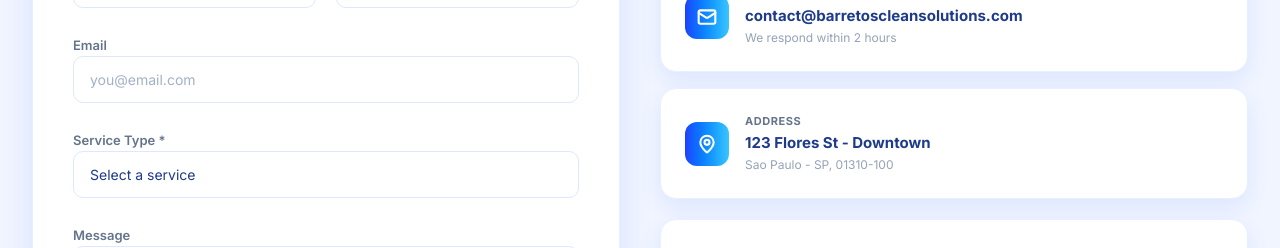
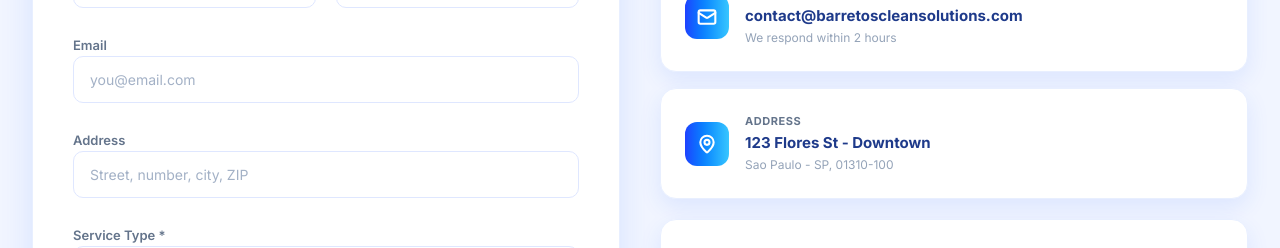
Before and after one commit to mizaeldragon/barretos-clean-solutions, a React (Vite) app: page / in a window 1280 px wide. Shown: the part 6600-6848 px from the top of the page. Built offline with nearby package versions, Linux system fonts and the light colour scheme.

Commit message:
feat: add enderenço no form

```diff
--- a/src/components/Contact.jsx
+++ b/src/components/Contact.jsx
@@ -20,6 +20,7 @@ const Contact = () => {
         name: '',
         phone: '',
         email: '',
+        address: '',
         service: '',
         message: ''
     };
@@ -29,7 +30,7 @@ const Contact = () => {
     const [phoneError, setPhoneError] = useState('');
     const [smsToastVisible, setSmsToastVisible] = useState(false);
 
-    const smsNumber = '+15514075453';
+    const smsNumber = '15514075453';
     const whatsappNumber = '15514075453';
 
     const formatPhone = (value) => {
@@ -83,6 +84,7 @@ const Contact = () => {
             `Name: ${formData.name}`,
             `Phone: ${formData.phone}`,
             `Email: ${formData.email || 'Not informed'}`,
+            `Address: ${formData.address || 'Not informed'}`,
             `Service: ${serviceLabel}`,
             `Message: ${formData.message || 'Not informed'}`
         ].join('\n');
@@ -106,7 +108,7 @@ const Contact = () => {
         if (!validateBeforeSend()) return;
 
         const message = encodeURIComponent(buildMessage());
-        const cleanSmsNumber = smsNumber.replace(/[^\d+]/g, '');
+        const cleanSmsNumber = smsNumber.replace(/\D/g, '');
         const isIOS = /iPad|iPhone|iPod/.test(navigator.userAgent);
         const separator = isIOS ? '&' : '?';
 
@@ -192,6 +194,18 @@ const Contact = () => {
                                     onChange={handleChange}
                                     className="w-full px-4 py-3 bg-white border border-[#DFE7FF] rounded-[10px] focus:ring-2 focus:ring-[#38C6FF] focus:border-transparent outline-none transition-all placeholder:text-[#A3B1C6] text-[14px]"
                                     placeholder="you@email.com"
+                                />
+                            </div>
+
+                            <div className="space-y-2">
+                                <label htmlFor="address" className="text-[13px] font-semibold text-[#64748B]">Address</label>
+                                <input
+                                    type="text"
+                                    id="address"
+                                    value={formData.address}
+                                    onChange={handleChange}
+                                    className="w-full px-4 py-3 bg-white border border-[#DFE7FF] rounded-[10px] focus:ring-2 focus:ring-[#38C6FF] focus:border-transparent outline-none transition-all placeholder:text-[#A3B1C6] text-[14px]"
+                                    placeholder="Street, number, city, ZIP"
                                 />
                             </div>
 
```
